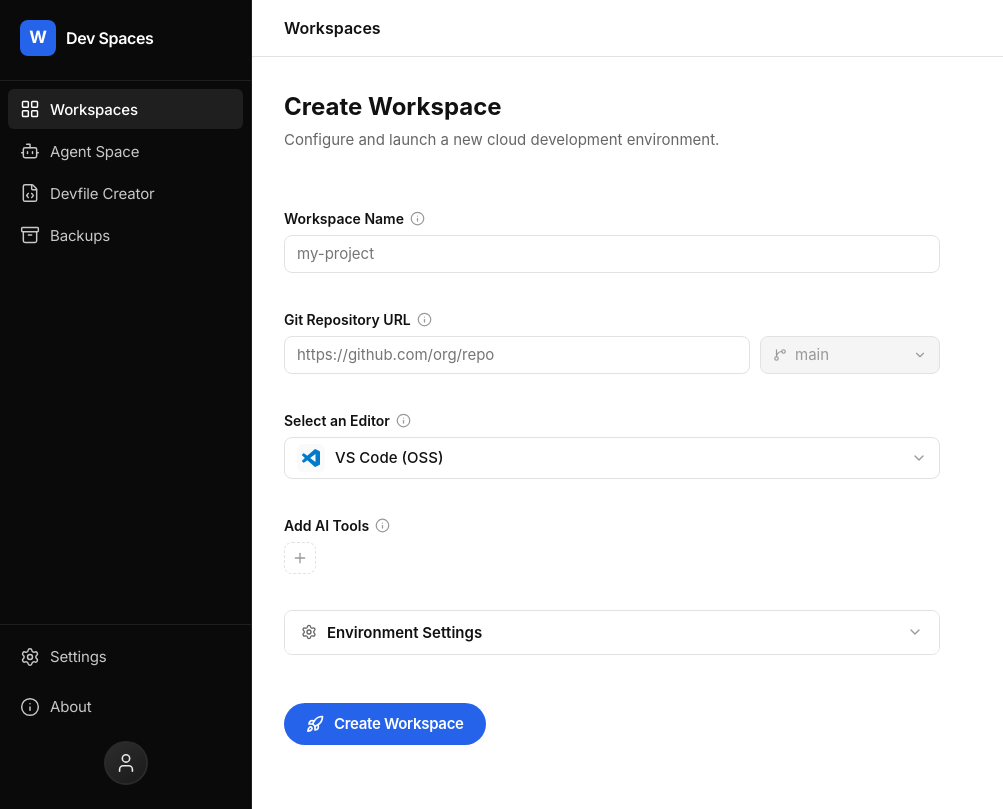
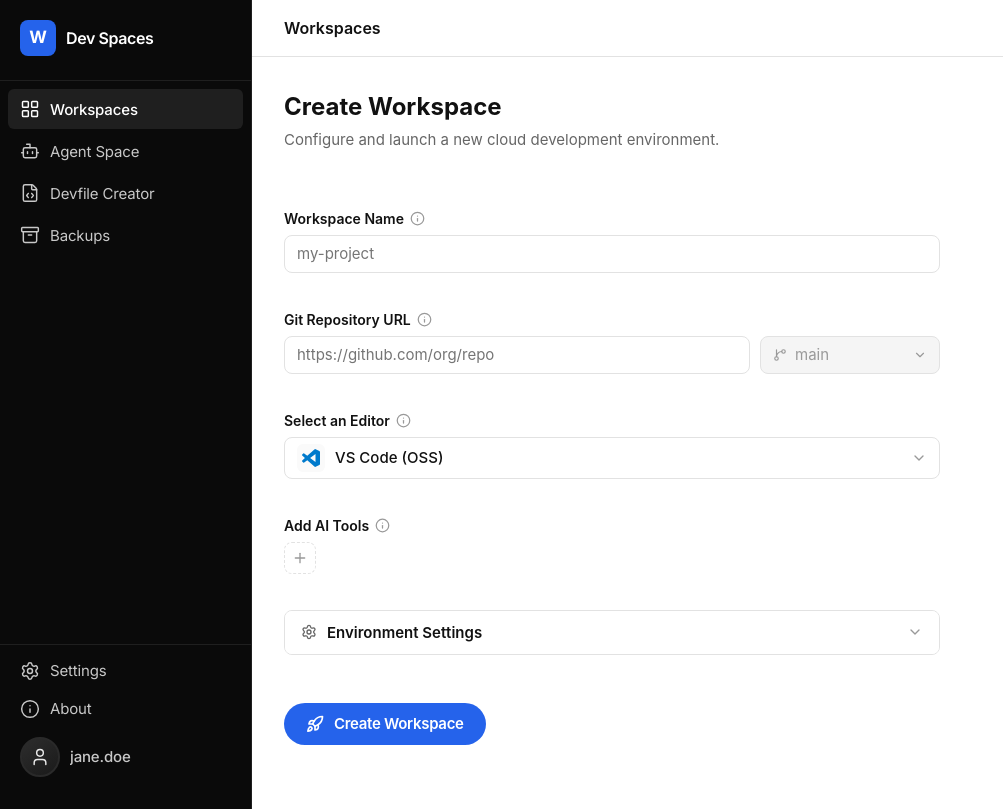
Before and after one commit to TheChosenMok/Dev-Spaces-Start-workspace, a React (Vite) app: page / in a window 1280 px wide. Shown: the whole page, without its empty margins (0-1003 px from the left). Built offline with nearby package versions, Linux system fonts and the light colour scheme.

Commit message:
sidebar improvements

```diff
--- a/src/App.tsx
+++ b/src/App.tsx
@@ -37,8 +37,16 @@ const navButtonBase: CSSProperties = {
   transition: 'background 150ms ease, color 150ms ease',
 }
 
+/** Slightly tighter padding and no extra margin — footer uses flex gap only */
+const sidebarFooterButtonBase: CSSProperties = {
+  ...navButtonBase,
+  marginBottom: 0,
+  padding: '8px 12px',
+}
+
 export default function App() {
   const [signedIn, setSignedIn] = useState(true)
+  const [username] = useState('jane.doe')
   const [profileMenuOpen, setProfileMenuOpen] = useState(false)
   const profileWrapRef = useRef<HTMLDivElement>(null)
 
@@ -154,15 +162,15 @@ export default function App() {
           style={{
             marginTop: 'auto',
             borderTop: '1px solid #1f1f1f',
-            padding: '12px 8px 4px',
+            padding: '8px 8px 4px',
             display: 'flex',
             flexDirection: 'column',
-            gap: 8,
+            gap: 2,
           }}
         >
           <button
             type="button"
-            style={navButtonBase}
+            style={sidebarFooterButtonBase}
             onMouseEnter={(e) => {
               e.currentTarget.style.background = '#161616'
               e.currentTarget.style.color = '#ececec'
@@ -177,7 +185,7 @@ export default function App() {
           </button>
           <button
             type="button"
-            style={navButtonBase}
+            style={sidebarFooterButtonBase}
             onMouseEnter={(e) => {
               e.currentTarget.style.background = '#161616'
               e.currentTarget.style.color = '#ececec'
@@ -191,37 +199,54 @@ export default function App() {
             About
           </button>
 
-          <div ref={profileWrapRef} style={{ position: 'relative', display: 'flex', justifyContent: 'center', paddingTop: 4 }}>
+          <div ref={profileWrapRef} style={{ position: 'relative' }}>
             <button
               type="button"
               aria-haspopup="menu"
               aria-expanded={profileMenuOpen}
+              aria-label={`Account, ${username}`}
               onClick={() => setProfileMenuOpen((o) => !o)}
-              style={{
-                width: 44,
-                height: 44,
-                borderRadius: '50%',
-                border: '2px solid #2a2a2a',
-                background: 'linear-gradient(145deg, #2d2d2d, #1a1a1a)',
-                display: 'flex',
-                alignItems: 'center',
-                justifyContent: 'center',
-                color: '#e8e8e8',
-                cursor: 'pointer',
-                padding: 0,
-                transition: 'border-color 150ms ease, box-shadow 150ms ease',
-              }}
+              style={sidebarFooterButtonBase}
               onMouseEnter={(e) => {
-                e.currentTarget.style.borderColor = 'var(--accent)'
-                e.currentTarget.style.boxShadow = '0 0 0 2px rgba(88, 166, 255, 0.2)'
+                e.currentTarget.style.background = '#161616'
+                e.currentTarget.style.color = '#ececec'
               }}
               onMouseLeave={(e) => {
-                e.currentTarget.style.borderColor = '#2a2a2a'
-                e.currentTarget.style.boxShadow = 'none'
+                e.currentTarget.style.background = 'transparent'
+                e.currentTarget.style.color = '#c8c8c8'
               }}
               title="Account"
             >
-              <User size={22} strokeWidth={1.75} aria-hidden />
+              <span
+                style={{
+                  width: 40,
+                  height: 40,
+                  borderRadius: '50%',
+                  border: '2px solid #2a2a2a',
+                  background: 'linear-gradient(145deg, #2d2d2d, #1a1a1a)',
+                  display: 'flex',
+                  alignItems: 'center',
+                  justifyContent: 'center',
+                  color: '#e8e8e8',
+                  flexShrink: 0,
+                }}
+              >
+                <User size={20} strokeWidth={1.75} aria-hidden />
+              </span>
+              <span
+                style={{
+                  flex: 1,
+                  minWidth: 0,
+                  overflow: 'hidden',
+                  textOverflow: 'ellipsis',
+                  whiteSpace: 'nowrap',
+                  textAlign: 'left',
+                  fontWeight: 500,
+                  color: 'inherit',
+                }}
+              >
+                {username}
+              </span>
             </button>
 
             {profileMenuOpen && (
@@ -230,8 +255,7 @@ export default function App() {
                 style={{
                   position: 'absolute',
                   bottom: '100%',
-                  left: '50%',
-                  transform: 'translateX(-50%)',
+                  left: 0,
                   marginBottom: 8,
                   minWidth: 176,
                   padding: 4,
```
